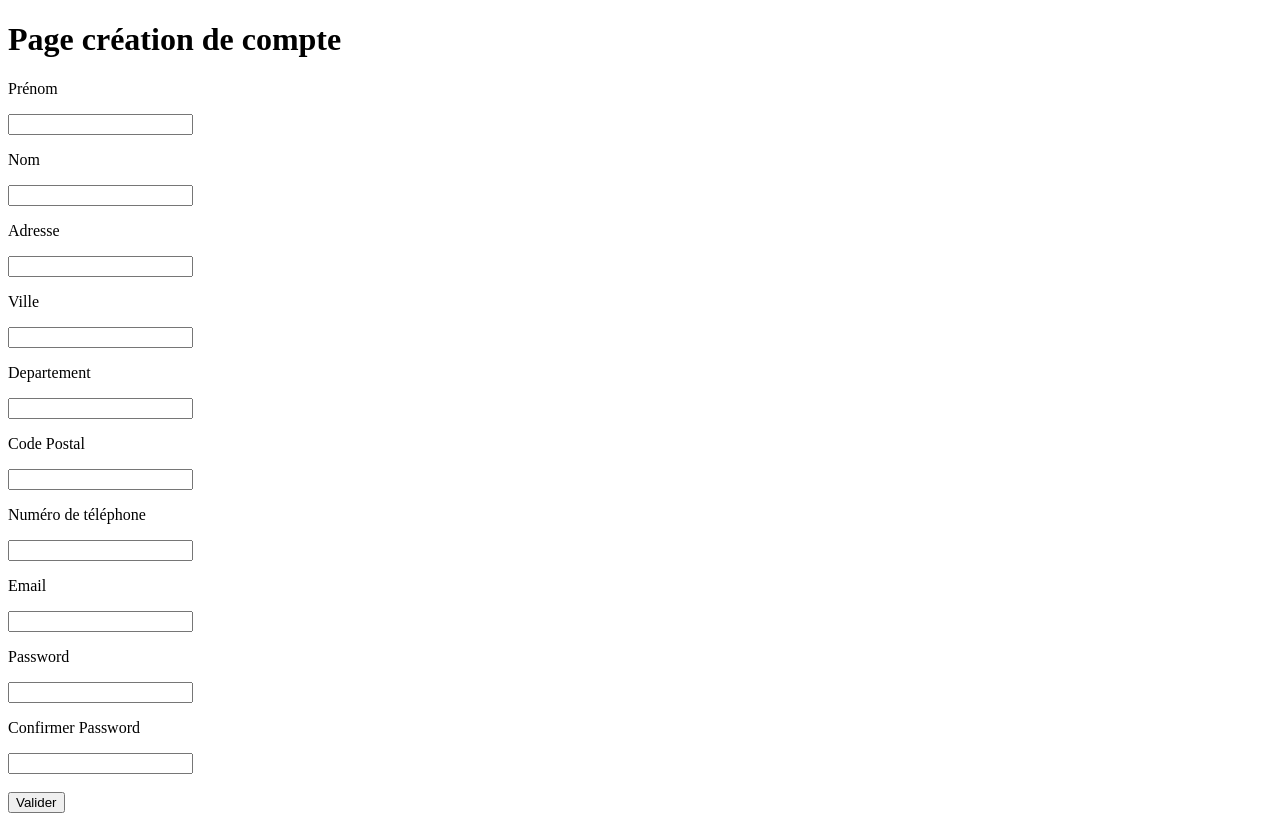
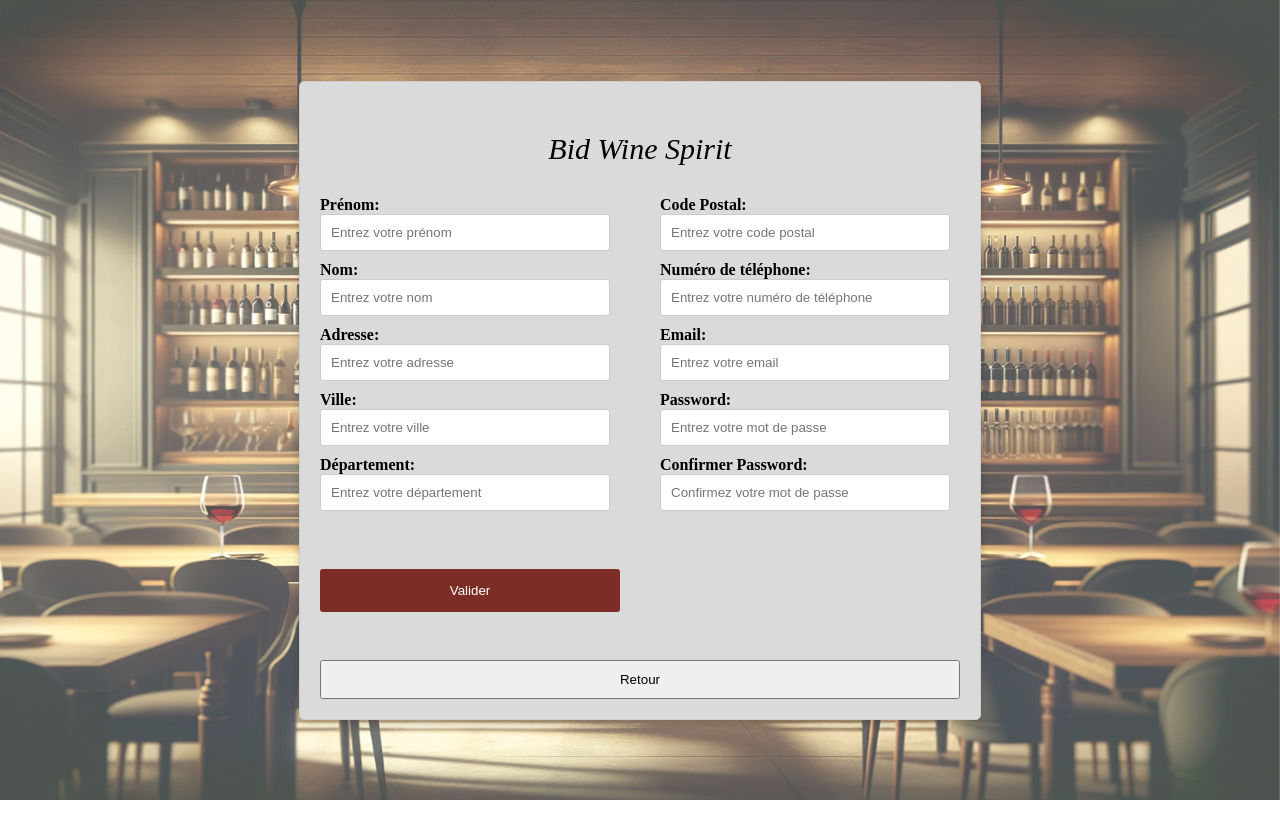
Before and after one commit to LixNew2/Bid-Wine-Spirits, a website: page core/Front_end/src/pages/creationcompte.html in a window 1280 px wide. After the commit the page ends 800 px from the top, so only its background shows below. Drawn offline with Linux system fonts and the light colour scheme.

Commit message:
dc sncdx

```diff
--- a/core/Front_end/src/pages/creationcompte.html
+++ b/core/Front_end/src/pages/creationcompte.html
@@ -1,34 +1,46 @@
 <!DOCTYPE html>
 <html lang="fr">
-    <head>
-        <script type="module" src="../../../Back_end/src/register.js"></script>
-        <title>Login</title>
-        <meta charset="utf-8">
-    </head>
-    <body>
-        <div id="creationcompteform">
-            <h1>Page création de compte</h1>
-            <p>Prénom</p>
-            <input type="text" id="prenom">
-            <p>Nom</p>
-            <input type="text" id="nom">
-            <p>Adresse</p>
-            <input type="text" id="rue">
-            <p>Ville</p>
-            <input type="text" id="ville">
-            <p>Departement</p>
-            <input type="text" id="departement">
-            <p>Code Postal</p>
-            <input type="text" id="code_postal">
-            <p>Numéro de téléphone</p>
-            <input type="text" id="numero_de_tel">
-            <p>Email</p>
-            <input type="text" id="email">
-            <p>Password</p>
-            <input type="text" id="password">
-            <p>Confirmer Password</p>
-            <input type="text" id="confirmer_password"><br><br>
-            <button id="btn_valider">Valider</button>
+<head>
+    <title>Création de compte</title>
+    <meta charset="utf-8">
+    <link rel="stylesheet" href="../styles/creationcompte.css">
+
+</head>
+<body>
+    <div class="container">
+        <div class="header">
+            <p>Bid Wine Spirit</p>
         </div>
-    </body>
+        <form class="form">
+            <div>
+                <label for="prenom">Prénom:</label>
+                <input type="text" id="prenom" placeholder="Entrez votre prénom">
+                <label for="nom">Nom:</label>
+                <input type="text" id="nom" placeholder="Entrez votre nom">
+                <label for="rue">Adresse:</label>
+                <input type="text" id="rue" placeholder="Entrez votre adresse">
+                <label for="ville">Ville:</label>
+                <input type="text" id="ville" placeholder="Entrez votre ville">
+                <label for="departement">Département:</label>
+                <input type="text" id="departement" placeholder="Entrez votre département">
+            </div>
+            <div>
+                <label for="code_postal">Code Postal:</label>
+                <input type="text" id="code_postal" placeholder="Entrez votre code postal">
+                <label for="numero_de_tel">Numéro de téléphone:</label>
+                <input type="text" id="numero_de_tel" placeholder="Entrez votre numéro de téléphone">
+                <label for="email">Email:</label>
+                <input type="text" id="email" placeholder="Entrez votre email">
+                <label for="password">Password:</label>
+                <input type="password" id="password" placeholder="Entrez votre mot de passe">
+                <label for="confirmer_password">Confirmer Password:</label>
+                <input type="password" id="confirmer_password" placeholder="Confirmez votre mot de passe">
+            </div>
+            <button type="submit" id="btn_valider">Valider</button>
+        </form>
+        <div class="footer">
+            <a href="./Home.html"><button>Retour</button></a>
+        </div>
+    </div>
+</body>
 </html>
```
Also changed, not shown: core/Front_end/src/pages/login.html (+18 -9 lines).
